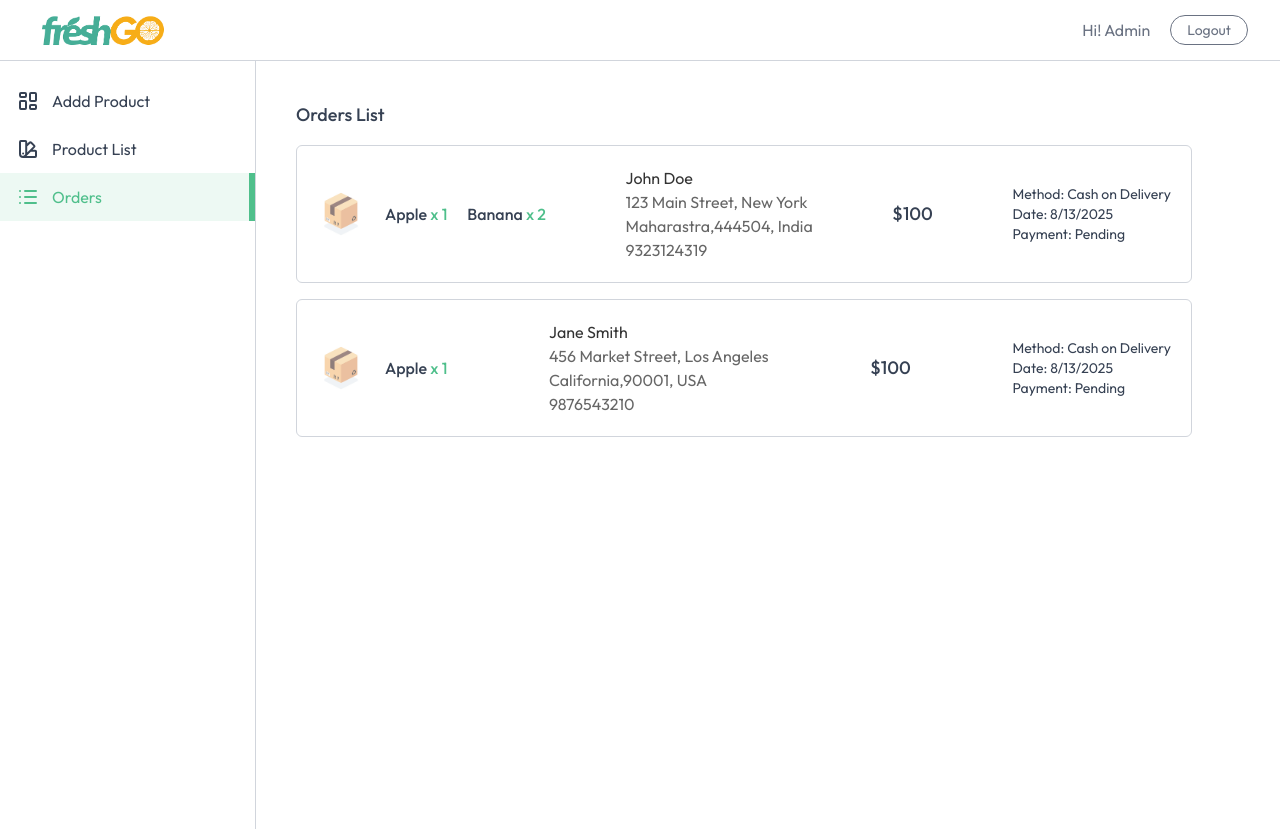
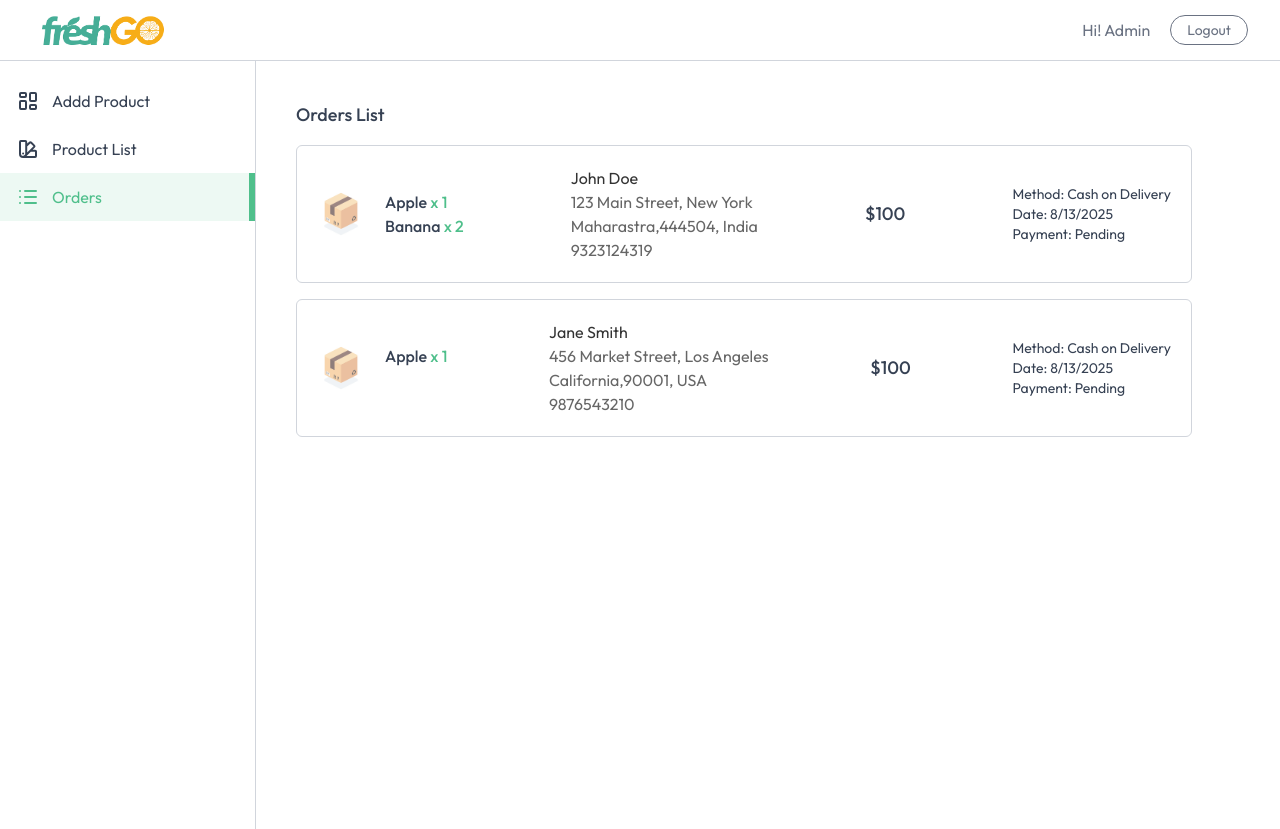
Before and after one commit to Atul-khadse/freshgo-grocery-delivery-app, a React (Vite) app in the folder Fronend/: page /seller/orders in a window 1280 px wide. Both pictures are taken after typing "name@example.com", "Sample123" into the empty fields and a click on the button "Login". Built offline with nearby package versions, Linux system fonts and the light colour scheme.

Commit message:
all frontend work done

```diff
--- a/Fronend/src/pages/seller/Orders.jsx
+++ b/Fronend/src/pages/seller/Orders.jsx
@@ -27,15 +27,16 @@ useEffect(() => {
                 <div key={index} className="flex flex-col md:flex-row justify-between md:items-center gap-5 p-5 max-w-4xl rounded-md border border-gray-300 ">
                     <div className="flex gap-5 max-w-80">
                         <img className="w-12 h-12 object-cover opacity-60" src={boxIcon} alt="boxIcon" />
-                        <>
+                        <div>
                             {order.items.map((item, index) => (
                                 <div key={index} className="flex flex-col justify-center">
                                     <p className="font-medium">
-                                        {item.product.name} <span className='text-primary'>x {item.quantity}</span>
+                                        {item.product.name}{" "}
+                                        <span className='text-primary'>x {item.quantity}</span>
                                     </p>
                                 </div>
                             ))}
-                        </>
+                        </div>
                     </div>
 
                     <div className="text-sm md:text-base text-black/60">
```
